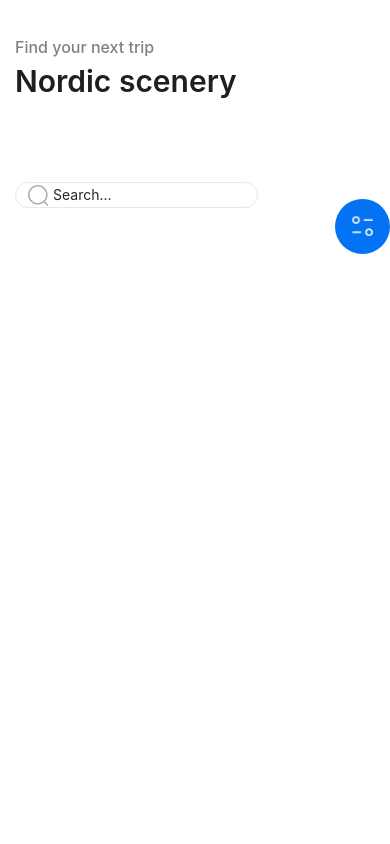
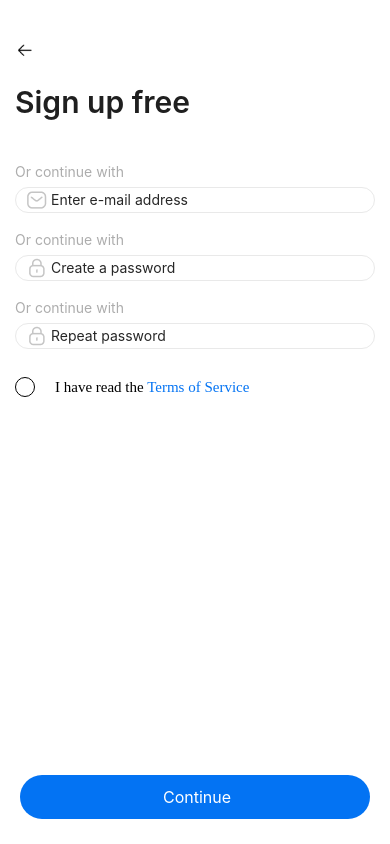
Before and after one commit to hassangulzar1/Native-Assignment-1, a React Native app: screen / in a window 390 px wide. Built offline with nearby package versions, Linux system fonts and the light colour scheme.

Commit message:
radio button done

```diff
--- a/App.jsx
+++ b/App.jsx
@@ -19,8 +19,8 @@ const App = () => {
       {/* <Third /> */}
       {/* <SignIn /> */}
       {/* <SettingsCenter /> */}
-      {/* <SignUp /> */}
-      <Home />
+      <SignUp />
+      {/* <Home /> */}
     </>
   );
 };
--- a/src/screens/3- Authentication pages/SignUp.jsx
+++ b/src/screens/3- Authentication pages/SignUp.jsx
@@ -1,9 +1,16 @@
-import React from 'react';
+import React, {useState} from 'react';
 import AuthHeader from '../../components/AuthHeader/AuthHeader';
 import Input from '../../components/Input/Input';
-import {View} from 'react-native';
+import {View, Text, StyleSheet, Pressable} from 'react-native';
 import BigButton from '../../components/BigButton/BigButton';
 const SignUp = () => {
+  const [radioChecked, setRadioChecked] = useState(false);
+  const [showError, setShowError] = useState(false);
+
+  const radioHandler = () => {
+    setRadioChecked(!radioChecked);
+    setShowError(false);
+  };
   return (
     <View style={{flex: 1}}>
       <View style={{flex: 1, marginHorizontal: 15}}>
@@ -28,6 +35,20 @@ const SignUp = () => {
           inputImg={require('../../assets/passwordInput.png')}
           placeHolder="Repeat password"
         />
+
+        <View style={[styles.termsAgreeSection, {marginHorizontal: 15}]}>
+          <Pressable onPress={radioHandler}>
+            <View style={styles.radioBtn}>
+              {radioChecked && <View style={styles.radioBtnChecked}></View>}
+            </View>
+          </Pressable>
+          <Text style={styles.termsText} onPress={radioHandler}>
+            I have read the{' '}
+            <Text style={{...styles.termsText, color: '#0373F3'}}>
+              Terms of Service
+            </Text>
+          </Text>
+        </View>
       </View>
 
       <View style={{flex: 0.5}}>
@@ -38,3 +59,34 @@ const SignUp = () => {
 };
 
 export default SignUp;
+
+const styles = StyleSheet.create({
+  termsAgreeSection: {
+    marginTop: 20,
+    marginHorizontal: 5,
+    display: 'flex',
+    flexDirection: 'row',
+    alignItems: 'center',
+    gap: 20,
+  },
+  radioBtn: {
+    borderWidth: 1,
+    borderRadius: 50,
+    width: 20,
+    height: 20,
+    display: 'flex',
+    justifyContent: 'center',
+    alignItems: 'center',
+  },
+  radioBtnChecked: {
+    backgroundColor: '#0373F3',
+    borderRadius: 50,
+    width: 13,
+    height: 13,
+  },
+  termsText: {
+    fontFamily: 'Poppins-Regular',
+    color: 'black',
+    fontSize: 15,
+  },
+});
```
